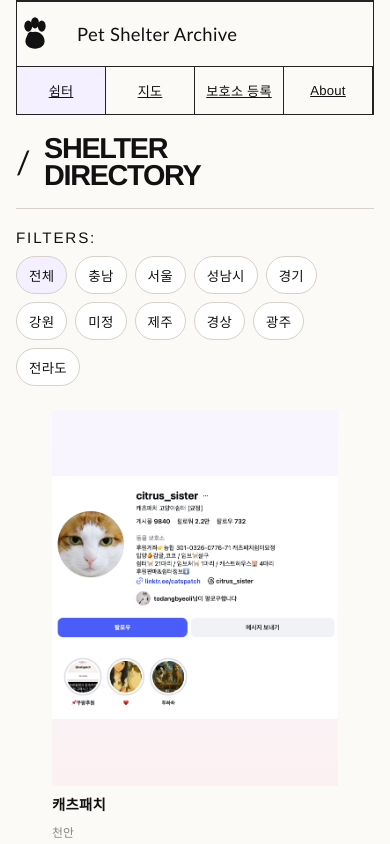
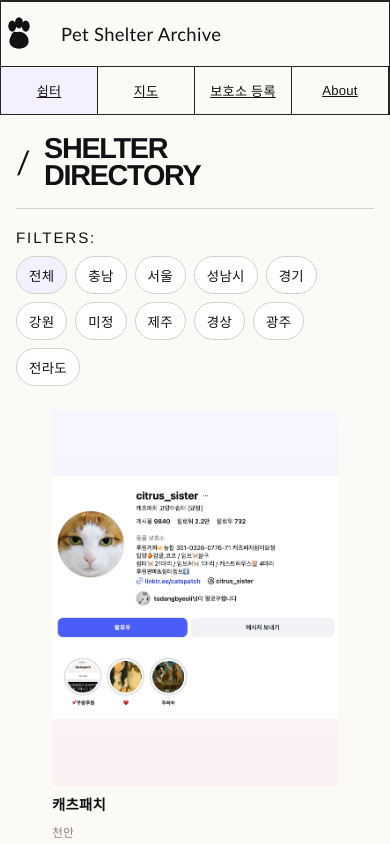
Before and after one commit to treeNoonna/animal-shelter, a Next.js app: page / in a window 390 px wide. Shown: the top 844 px of the page. Built offline with nearby package versions, Linux system fonts and the light colour scheme; no server answers.

Commit message:
remove  header align

```diff
--- a/app/globals.css
+++ b/app/globals.css
@@ -50,7 +50,7 @@ img {
 }
 
 .catalog-header {
-  padding: 0 48px;
+  padding: 0;
 }
 
 .topbar,
@@ -891,10 +891,6 @@ dd {
     width: 100%;
   }
 
-  .catalog-header {
-    padding: 0 16px;
-  }
-
   .topbar {
     grid-template-columns: 48px 1fr;
     gap: 12px;
```
